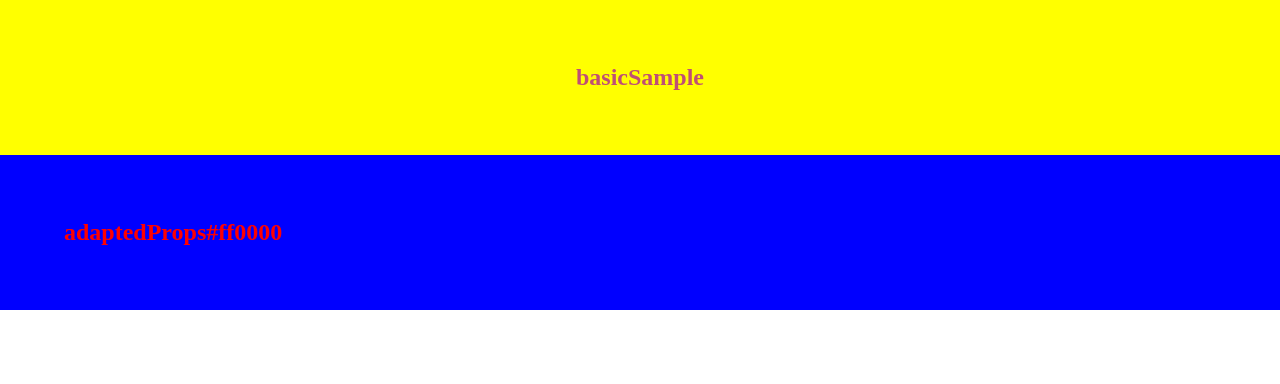
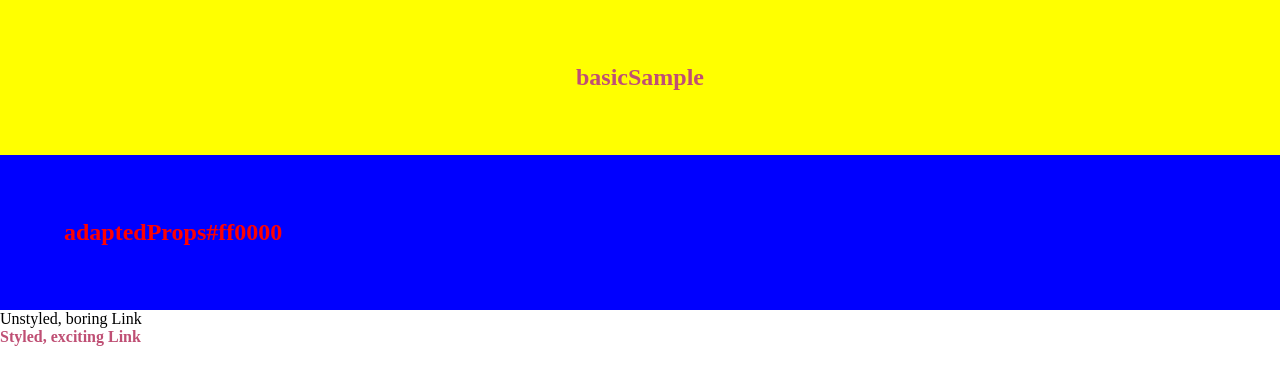
Before and after one commit to bongseoksa/styled-component, a Next.js app: page / in a window 1280 px wide. Shown: the top 384 px of the page. Built offline with nearby package versions, Linux system fonts and the light colour scheme.

Commit message:
[Commit 내용] styled Component

```diff
--- a/src/pages/index.tsx
+++ b/src/pages/index.tsx
@@ -3,8 +3,7 @@ import { Inter } from "next/font/google";
 import BasicSample from "./basic-sample";
 import AdaptedProps from "./adapted-props";
 import { TitleType } from "./adapted-props/adaptedPropsType";
-
-const inter = Inter({ subsets: ["latin"] });
+import StyledComponent from "./styled-component/styledComponent";
 
 export default function Home() {
   const adaptedPropData: TitleType = { color: "#ff0000" };
@@ -19,6 +18,7 @@ export default function Home() {
       <main>
         <BasicSample />
         <AdaptedProps color={adaptedPropData.color} />
+        <StyledComponent />
       </main>
     </>
   );
--- /dev/null
+++ b/src/pages/styled-component/styledComponent.tsx
@@ -0,0 +1,14 @@
+import * as Style from "./styledComponentStyle";
+import Link from "next/link";
+
+const StyledComponent = () => {
+  return (
+    <div>
+      <Link href="">Unstyled, boring Link</Link>
+      <br />
+      <Style.StyledLink href="">Styled, exciting Link</Style.StyledLink>
+    </div>
+  );
+};
+
+export default StyledComponent;
--- /dev/null
+++ b/src/pages/styled-component/styledComponentStyle.ts
@@ -0,0 +1,9 @@
+import styled from "styled-components";
+import Link from "next/link";
+
+const StyledLink = styled(Link)`
+  color: #bf4f74;
+  font-weight: bold;
+`;
+
+export { StyledLink };
```
